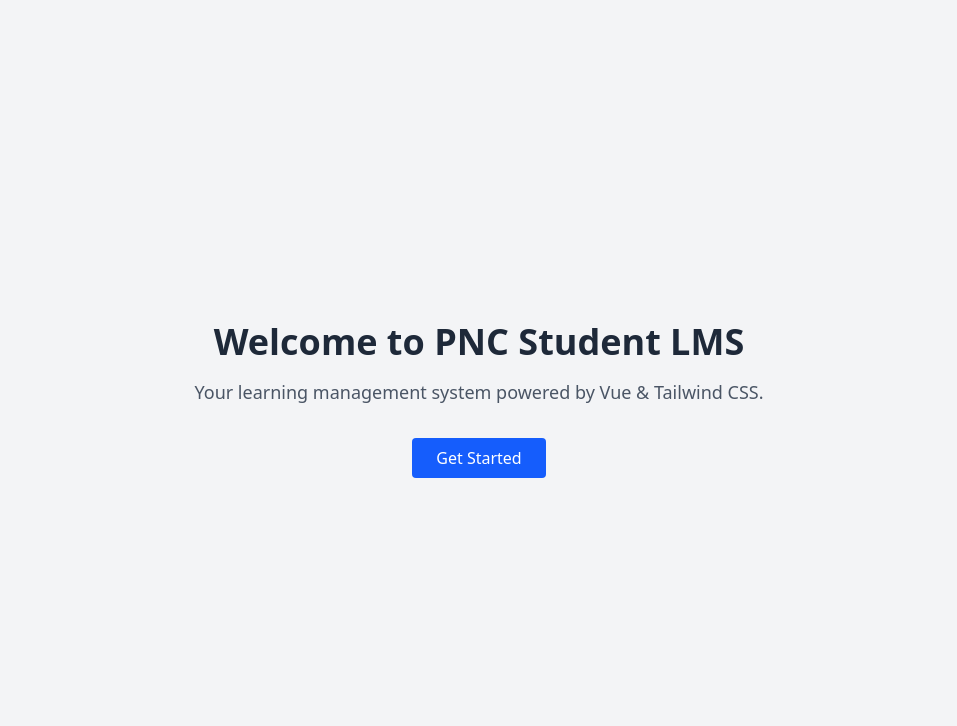
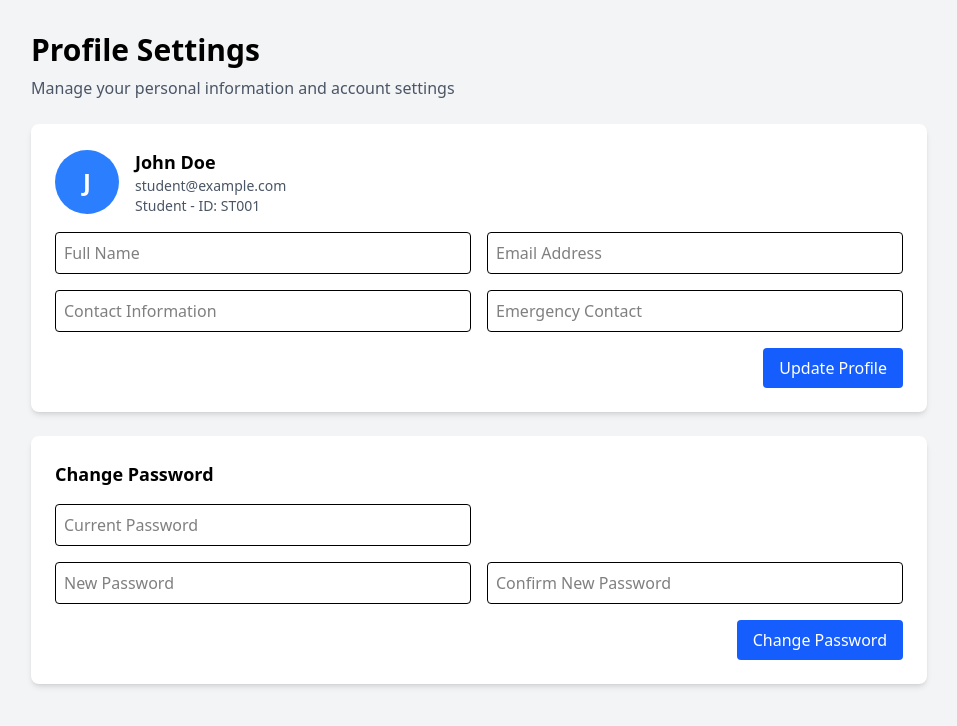
Before and after one commit to himprofessor/pnc_student_lms, a Vue app in the folder web_frontend/: page / in a window 1280 px wide. Shown: the top 726 px of the page, without its empty margins (161-1118 px from the left). Built offline with nearby package versions, Linux system fonts and the light colour scheme.

Commit message:
CPSL-19 | frontend: Save work before merging

```diff
--- a/web_frontend/package.json
+++ b/web_frontend/package.json
@@ -10,11 +10,15 @@
   },
   "dependencies": {
     "@tailwindcss/vite": "^4.1.8",
-    "tailwindcss": "^4.1.8",
+    "axios": "^1.10.0",
     "vue": "^3.5.13"
   },
   "devDependencies": {
+    "@tailwindcss/postcss": "^4.1.11",
     "@vitejs/plugin-vue": "^5.2.3",
+    "autoprefixer": "^10.4.21",
+    "postcss": "^8.5.6",
+    "tailwindcss": "^4.1.11",
     "vite": "^6.2.4",
     "vite-plugin-vue-devtools": "^7.7.2"
   }
--- /dev/null
+++ b/web_frontend/postcss.config.cjs
@@ -0,0 +1,6 @@
+module.exports = {
+  plugins: [
+    require('@tailwindcss/postcss'),
+    require('autoprefixer'),
+  ],
+};
--- a/web_frontend/src/App.vue
+++ b/web_frontend/src/App.vue
@@ -1,16 +1,9 @@
 <template>
-  <div class="flex flex-col items-center justify-center min-h-screen bg-gray-100">
-    <h1 class="text-4xl font-bold text-gray-800 mb-4">Welcome to PNC Student LMS</h1>
-    <p class="text-lg text-gray-600 mb-8">Your learning management system powered by Vue & Tailwind CSS.</p>
-    <button class="px-6 py-2 bg-blue-600 text-white rounded hover:bg-blue-700 transition">Get Started</button>
-  </div>
+  <ProfileSettings />
 </template>
 
 <script setup>
-
+import ProfileSettings from "./views/ProfileSettings.vue";
+// import ProfileSettings from "../views/ProfileSettings.vue";
 
 </script>
-
-<style scoped>
-
-</style>
--- a/web_frontend/src/assets/main.css
+++ b/web_frontend/src/assets/main.css
@@ -1 +1,5 @@
 @import "tailwindcss";
+
+@tailwind base;
+@tailwind components;
+@tailwind utilities;
--- a/web_frontend/src/components/icons/IconCommunity.vue
+++ /dev/null
@@ -1,7 +0,0 @@
-<template>
-  <svg xmlns="http://www.w3.org/2000/svg" width="20" height="20" fill="currentColor">
-    <path
-      d="M15 4a1 1 0 1 0 0 2V4zm0 11v-1a1 1 0 0 0-1 1h1zm0 4l-.707.707A1 1 0 0 0 16 19h-1zm-4-4l.707-.707A1 1 0 0 0 11 14v1zm-4.707-1.293a1 1 0 0 0-1.414 1.414l1.414-1.414zm-.707.707l-.707-.707.707.707zM9 11v-1a1 1 0 0 0-.707.293L9 11zm-4 0h1a1 1 0 0 0-1-1v1zm0 4H4a1 1 0 0 0 1.707.707L5 15zm10-9h2V4h-2v2zm2 0a1 1 0 0 1 1 1h2a3 3 0 0 0-3-3v2zm1 1v6h2V7h-2zm0 6a1 1 0 0 1-1 1v2a3 3 0 0 0 3-3h-2zm-1 1h-2v2h2v-2zm-3 1v4h2v-4h-2zm1.707 3.293l-4-4-1.414 1.414 4 4 1.414-1.414zM11 14H7v2h4v-2zm-4 0c-.276 0-.525-.111-.707-.293l-1.414 1.414C5.42 15.663 6.172 16 7 16v-2zm-.707 1.121l3.414-3.414-1.414-1.414-3.414 3.414 1.414 1.414zM9 12h4v-2H9v2zm4 0a3 3 0 0 0 3-3h-2a1 1 0 0 1-1 1v2zm3-3V3h-2v6h2zm0-6a3 3 0 0 0-3-3v2a1 1 0 0 1 1 1h2zm-3-3H3v2h10V0zM3 0a3 3 0 0 0-3 3h2a1 1 0 0 1 1-1V0zM0 3v6h2V3H0zm0 6a3 3 0 0 0 3 3v-2a1 1 0 0 1-1-1H0zm3 3h2v-2H3v2zm1-1v4h2v-4H4zm1.707 4.707l.586-.586-1.414-1.414-.586.586 1.414 1.414z"
-    />
-  </svg>
-</template>
--- a/web_frontend/src/components/icons/IconDocumentation.vue
+++ /dev/null
@@ -1,7 +0,0 @@
-<template>
-  <svg xmlns="http://www.w3.org/2000/svg" width="20" height="17" fill="currentColor">
-    <path
-      d="M11 2.253a1 1 0 1 0-2 0h2zm-2 13a1 1 0 1 0 2 0H9zm.447-12.167a1 1 0 1 0 1.107-1.666L9.447 3.086zM1 2.253L.447 1.42A1 1 0 0 0 0 2.253h1zm0 13H0a1 1 0 0 0 1.553.833L1 15.253zm8.447.833a1 1 0 1 0 1.107-1.666l-1.107 1.666zm0-14.666a1 1 0 1 0 1.107 1.666L9.447 1.42zM19 2.253h1a1 1 0 0 0-.447-.833L19 2.253zm0 13l-.553.833A1 1 0 0 0 20 15.253h-1zm-9.553-.833a1 1 0 1 0 1.107 1.666L9.447 14.42zM9 2.253v13h2v-13H9zm1.553-.833C9.203.523 7.42 0 5.5 0v2c1.572 0 2.961.431 3.947 1.086l1.107-1.666zM5.5 0C3.58 0 1.797.523.447 1.42l1.107 1.666C2.539 2.431 3.928 2 5.5 2V0zM0 2.253v13h2v-13H0zm1.553 13.833C2.539 15.431 3.928 15 5.5 15v-2c-1.92 0-3.703.523-5.053 1.42l1.107 1.666zM5.5 15c1.572 0 2.961.431 3.947 1.086l1.107-1.666C9.203 13.523 7.42 13 5.5 13v2zm5.053-11.914C11.539 2.431 12.928 2 14.5 2V0c-1.92 0-3.703.523-5.053 1.42l1.107 1.666zM14.5 2c1.573 0 2.961.431 3.947 1.086l1.107-1.666C18.203.523 16.421 0 14.5 0v2zm3.5.253v13h2v-13h-2zm1.553 12.167C18.203 13.523 16.421 13 14.5 13v2c1.573 0 2.961.431 3.947 1.086l1.107-1.666zM14.5 13c-1.92 0-3.703.523-5.053 1.42l1.107 1.666C11.539 15.431 12.928 15 14.5 15v-2z"
-    />
-  </svg>
-</template>
--- a/web_frontend/src/components/icons/IconSupport.vue
+++ /dev/null
@@ -1,7 +0,0 @@
-<template>
-  <svg xmlns="http://www.w3.org/2000/svg" width="20" height="20" fill="currentColor">
-    <path
-      d="M10 3.22l-.61-.6a5.5 5.5 0 0 0-7.666.105 5.5 5.5 0 0 0-.114 7.665L10 18.78l8.39-8.4a5.5 5.5 0 0 0-.114-7.665 5.5 5.5 0 0 0-7.666-.105l-.61.61z"
-    />
-  </svg>
-</template>
--- a/web_frontend/src/components/icons/IconTooling.vue
+++ /dev/null
@@ -1,19 +0,0 @@
-<!-- This icon is from <https://github.com/Templarian/MaterialDesign>, distributed under Apache 2.0 (https://www.apache.org/licenses/LICENSE-2.0) license-->
-<template>
-  <svg
-    xmlns="http://www.w3.org/2000/svg"
-    xmlns:xlink="http://www.w3.org/1999/xlink"
-    aria-hidden="true"
-    role="img"
-    class="iconify iconify--mdi"
-    width="24"
-    height="24"
-    preserveAspectRatio="xMidYMid meet"
-    viewBox="0 0 24 24"
-  >
-    <path
-      d="M20 18v-4h-3v1h-2v-1H9v1H7v-1H4v4h16M6.33 8l-1.74 4H7v-1h2v1h6v-1h2v1h2.41l-1.74-4H6.33M9 5v1h6V5H9m12.84 7.61c.1.22.16.48.16.8V18c0 .53-.21 1-.6 1.41c-.4.4-.85.59-1.4.59H4c-.55 0-1-.19-1.4-.59C2.21 19 2 18.53 2 18v-4.59c0-.32.06-.58.16-.8L4.5 7.22C4.84 6.41 5.45 6 6.33 6H7V5c0-.55.18-1 .57-1.41C7.96 3.2 8.44 3 9 3h6c.56 0 1.04.2 1.43.59c.39.41.57.86.57 1.41v1h.67c.88 0 1.49.41 1.83 1.22l2.34 5.39z"
-      fill="currentColor"
-    ></path>
-  </svg>
-</template>
--- /dev/null
+++ b/web_frontend/src/views/ProfileSettings.vue
@@ -0,0 +1,60 @@
+<template>
+  <div class="min-h-screen bg-gray-100 p-8">
+    <div class="max-w-4xl mx-auto">
+      <!-- Header -->
+      <h1 class="text-3xl font-bold mb-2">Profile Settings</h1>
+      <p class="text-gray-600 mb-6">Manage your personal information and account settings</p>
+
+      <!-- Profile Info Card -->
+      <div class="bg-white p-6 rounded-lg shadow-md mb-6">
+        <div class="flex items-center space-x-4 mb-4">
+          <div class="w-16 h-16 rounded-full bg-blue-500 text-white flex items-center justify-center text-2xl font-semibold">
+            J
+          </div>
+          <div>
+            <h2 class="text-lg font-semibold">John Doe</h2>
+            <p class="text-sm text-gray-600">student@example.com</p>
+            <p class="text-sm text-gray-600">Student - ID: ST001</p>
+          </div>
+        </div>
+
+        <!-- Update Profile Form -->
+        <form class="grid grid-cols-1 md:grid-cols-2 gap-4">
+          <input type="text" placeholder="Full Name" class="border p-2 rounded" />
+          <input type="email" placeholder="Email Address" class="border p-2 rounded" />
+          <input type="text" placeholder="Contact Information" class="border p-2 rounded" />
+          <input type="text" placeholder="Emergency Contact" class="border p-2 rounded" />
+          <div class="md:col-span-2 text-right">
+            <button type="submit" class="bg-blue-600 text-white px-4 py-2 rounded hover:bg-blue-700">
+              Update Profile
+            </button>
+          </div>
+        </form>
+      </div>
+
+      <!-- Change Password -->
+      <div class="bg-white p-6 rounded-lg shadow-md">
+        <h2 class="text-lg font-semibold mb-4">Change Password</h2>
+        <form class="grid grid-cols-1 md:grid-cols-2 gap-4">
+          <input type="password" placeholder="Current Password" class="border p-2 rounded" />
+          <div></div>
+          <input type="password" placeholder="New Password" class="border p-2 rounded" />
+          <input type="password" placeholder="Confirm New Password" class="border p-2 rounded" />
+          <div class="md:col-span-2 text-right">
+            <button type="submit" class="bg-blue-600 text-white px-4 py-2 rounded hover:bg-blue-700">
+              Change Password
+            </button>
+          </div>
+        </form>
+      </div>
+    </div>
+  </div>
+</template>
+
+<script setup>
+// You can add form logic or props here if needed
+</script>
+
+<style scoped>
+/* Add any extra styling if needed */
+</style>
--- /dev/null
+++ b/web_frontend/tailwind.config.js
@@ -0,0 +1,7 @@
+export default {
+  content: ["./index.html", "./src/**/*.{vue,js,ts,jsx,tsx}"],
+  theme: {
+    extend: {},
+  },
+  plugins: [],
+};
```
Also changed, not shown: web_frontend/src/components/icons/IconEcosystem.vue (deleted, +0 -7 lines), 1 other file (tests, documents, lock files or other folders).
